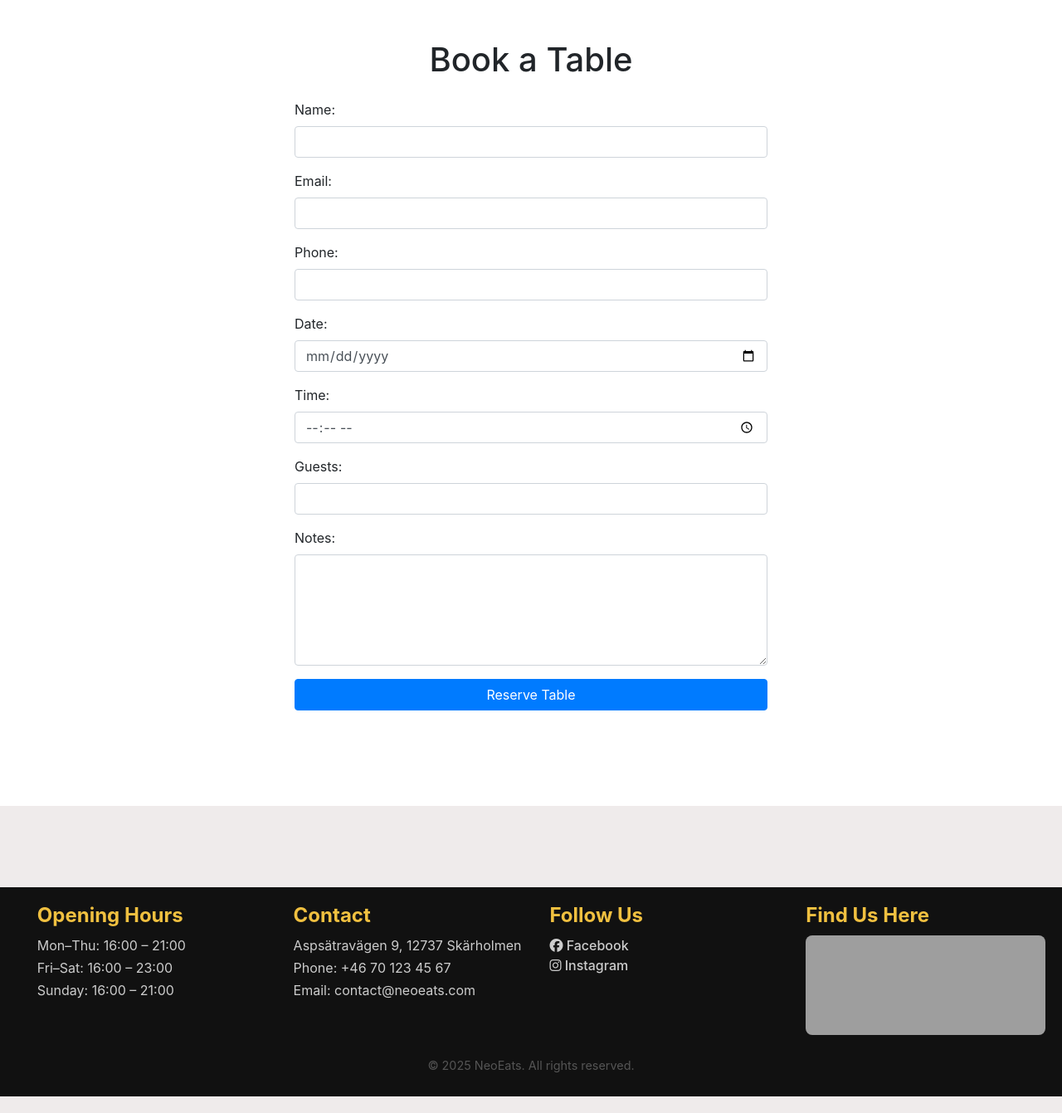
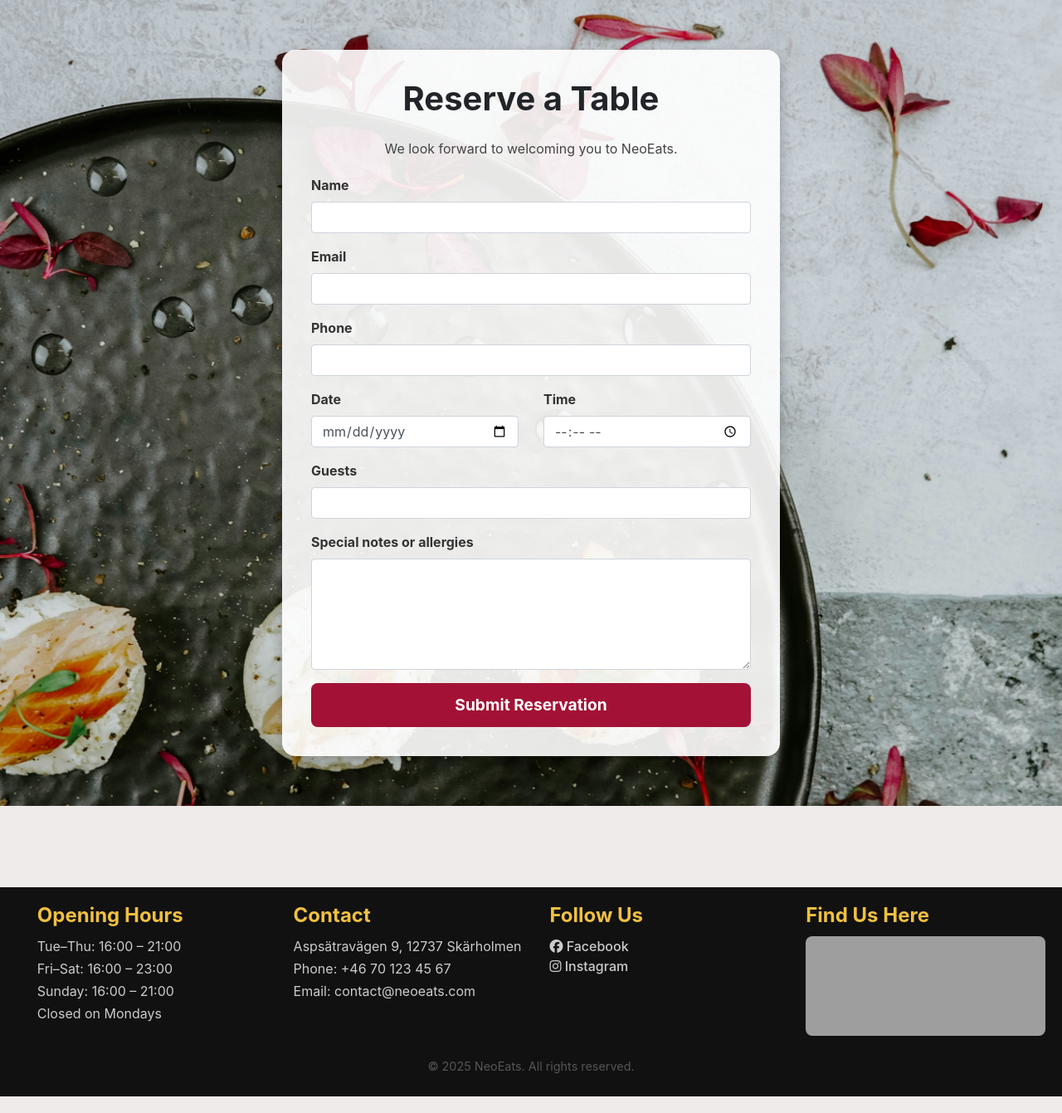
Before and after one commit to LadyNeowen/NeoEats, a Django app: page /booking/ in a window 1280 px wide. Shown: the part 86-1427 px from the top of the page at 83% size. Run offline with Django 4.2, Linux system fonts and the light colour scheme; grey boxes are pictures that could not be loaded.

Commit message:
Add styling and cross booking settings

```diff
--- a/booking/admin.py
+++ b/booking/admin.py
@@ -6,3 +6,4 @@ class BookingAdmin(admin.ModelAdmin):
     list_display = ("name", "date", "time", "guests", "status")
     list_filter = ("status", "date")
     search_fields = ("name", "email", "phone")
+    ordering = ("date", "time")
--- a/booking/forms.py
+++ b/booking/forms.py
@@ -1,7 +1,9 @@
 from django import forms
 from .models import Booking
+import datetime
 
 class BookingForm(forms.ModelForm):
+
     class Meta:
         model = Booking
         fields = ['name', 'email', 'phone', 'date', 'time', 'guests', 'notes']
@@ -14,3 +16,48 @@ class BookingForm(forms.ModelForm):
             'guests': forms.NumberInput(attrs={'class': 'form-control', 'min': 1}),
             'notes': forms.Textarea(attrs={'class': 'form-control', 'rows': 5}),
         }
+
+    def clean(self):
+        cleaned_data = super().clean()
+        date = cleaned_data.get("date")
+        time = cleaned_data.get("time")
+
+        if not date or not time:
+            return cleaned_data
+
+        weekday = date.weekday()
+        # Monday = 0, Tuesday = 1, ..., Sunday = 6
+
+        # -------------------------
+        # CLOSED ON MONDAYS
+        # -------------------------
+        if weekday == 0:
+            raise forms.ValidationError(
+                "We are closed on Mondays. Please choose another day."
+            )
+
+        # -------------------------
+        # OPENING HOURS
+        # -------------------------
+        opening_time = datetime.time(16, 0)  # 16:00
+        closing_time = datetime.time(21, 0)  # default closing
+
+        # Friday & Saturday → open until 23:00
+        if weekday in (4, 5):  # Fri=4, Sat=5
+            closing_time = datetime.time(23, 0)
+
+        # Validate time range
+        if not (opening_time <= time <= closing_time):
+            raise forms.ValidationError(
+                f"Our opening hours are {opening_time.strftime('%H:%M')}–{closing_time.strftime('%H:%M')} on this day."
+            )
+
+        # -------------------------
+        # CHECK FOR DOUBLE BOOKINGS
+        # -------------------------
+        if Booking.objects.filter(date=date, time=time).exists():
+            raise forms.ValidationError(
+                "This time slot is already booked. Please choose another."
+            )
+
+        return cleaned_data
--- a/booking/templates/booking/book_table.html
+++ b/booking/templates/booking/book_table.html
@@ -4,20 +4,60 @@
 {% block title %}Book a Table{% endblock %}
 
 {% block content %}
-<div class="container mt-5 mb-5" style="max-width: 600px;">
-    <h1 class="mb-4 text-center">Book a Table</h1>
+<div class="booking-wrapper">
+    <div class="booking-card">
+
+        <h1 class="text-center mb-4">Reserve a Table</h1>
+        <p class="booking-sub">We look forward to welcoming you to NeoEats.</p>
 
         {% if messages %}
             {% for message in messages %}
-            <div class="alert alert-success">{{ message }}</div>
+                <div class="alert alert-success text-center">{{ message }}</div>
             {% endfor %}
         {% endif %}
 
-    <form method="POST" novalidate>
+        <form method="POST" class="booking-form">
             {% csrf_token %}
-        {{ form.as_p }}
 
-        <button type="submit" class="btn btn-primary btn-block mt-3">Reserve Table</button>
+            <div class="form-group">
+                <label>Name</label>
+                {{ form.name }}
+            </div>
+
+            <div class="form-group">
+                <label>Email</label>
+                {{ form.email }}
+            </div>
+
+            <div class="form-group">
+                <label>Phone</label>
+                {{ form.phone }}
+            </div>
+
+            <div class="row">
+                <div class="col-md-6 form-group">
+                    <label>Date</label>
+                    {{ form.date }}
+                </div>
+
+                <div class="col-md-6 form-group">
+                    <label>Time</label>
+                    {{ form.time }}
+                </div>
+            </div>
+
+            <div class="form-group">
+                <label>Guests</label>
+                {{ form.guests }}
+            </div>
+
+            <div class="form-group">
+                <label>Special notes or allergies</label>
+                {{ form.notes }}
+            </div>
+
+            <button type="submit" class="booking-btn">Submit Reservation</button>
         </form>
     </div>
+</div>
 {% endblock %}
--- a/booking/views.py
+++ b/booking/views.py
@@ -29,7 +29,9 @@ We look forward to seeing you!
                 fail_silently=False,
             )
 
+            # Success message
             messages.success(request, "Your table has been booked! Check your email for confirmation.")
+
             return redirect("book_table")
     else:
         form = BookingForm()
--- a/static/css/styles.css
+++ b/static/css/styles.css
@@ -271,3 +271,52 @@ main {
     margin: 0 auto;
     text-align: center;
 }
+
+/* Booking Page */
+
+/* BOOKING PAGE */
+.booking-wrapper {
+    background: url("../images/toa-heftiba--lpUDp2K0a8-unsplash.jpg") center/cover no-repeat;
+    padding: 60px 0;
+}
+
+.booking-card {
+    background: rgba(255,255,255,0.90);
+    padding: 35px;
+    border-radius: 16px;
+    max-width: 600px;
+    margin: 0 auto;
+    box-shadow: 0 6px 15px rgba(0,0,0,0.25);
+}
+
+.booking-card h1 {
+    font-weight: bold;
+}
+
+.booking-sub {
+    text-align: center;
+    color: #444;
+    margin-bottom: 20px;
+}
+
+.booking-form label {
+    font-weight: bold;
+    color: #333;
+}
+
+.booking-btn {
+    width: 100%;
+    padding: 12px;
+    background-color: #a31236;
+    color: white;
+    border: none;
+    border-radius: 8px;
+    font-size: 1.2rem;
+    font-weight: bold;
+    transition: 0.3s;
+}
+
+.booking-btn:hover {
+    background-color: #7d0d2a;
+    cursor: pointer;
+}
--- a/templates/base.html
+++ b/templates/base.html
@@ -66,9 +66,10 @@
 
                 <div class="footer-section">
                     <h4>Opening Hours</h4>
-                    <p>Mon–Thu: 16:00 – 21:00</p>
+                    <p>Tue–Thu: 16:00 – 21:00</p>
                     <p>Fri–Sat: 16:00 – 23:00</p>
                     <p>Sunday: 16:00 – 21:00</p>
+                    <p>Closed on Mondays</p>
                 </div>
 
                 <div class="footer-section">
```
Lines whose indentation alone changed are shown as unchanged.
